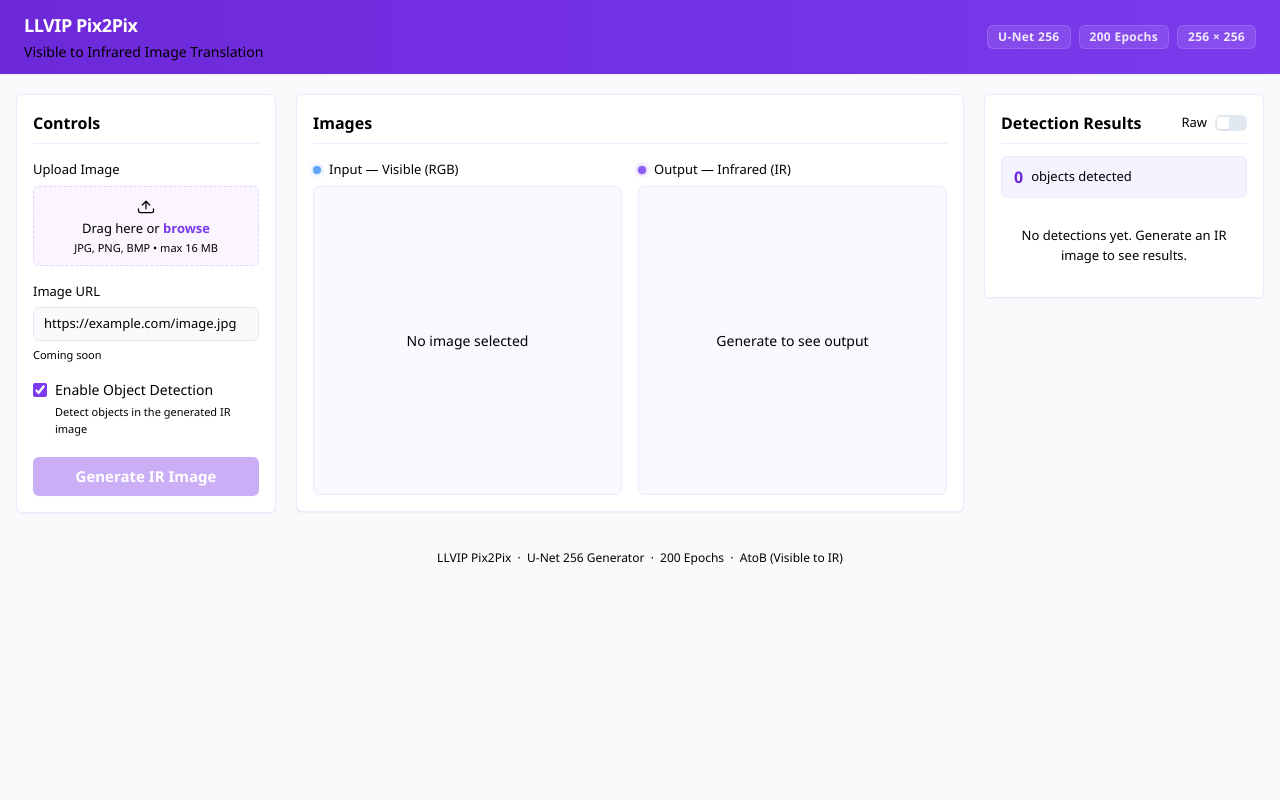
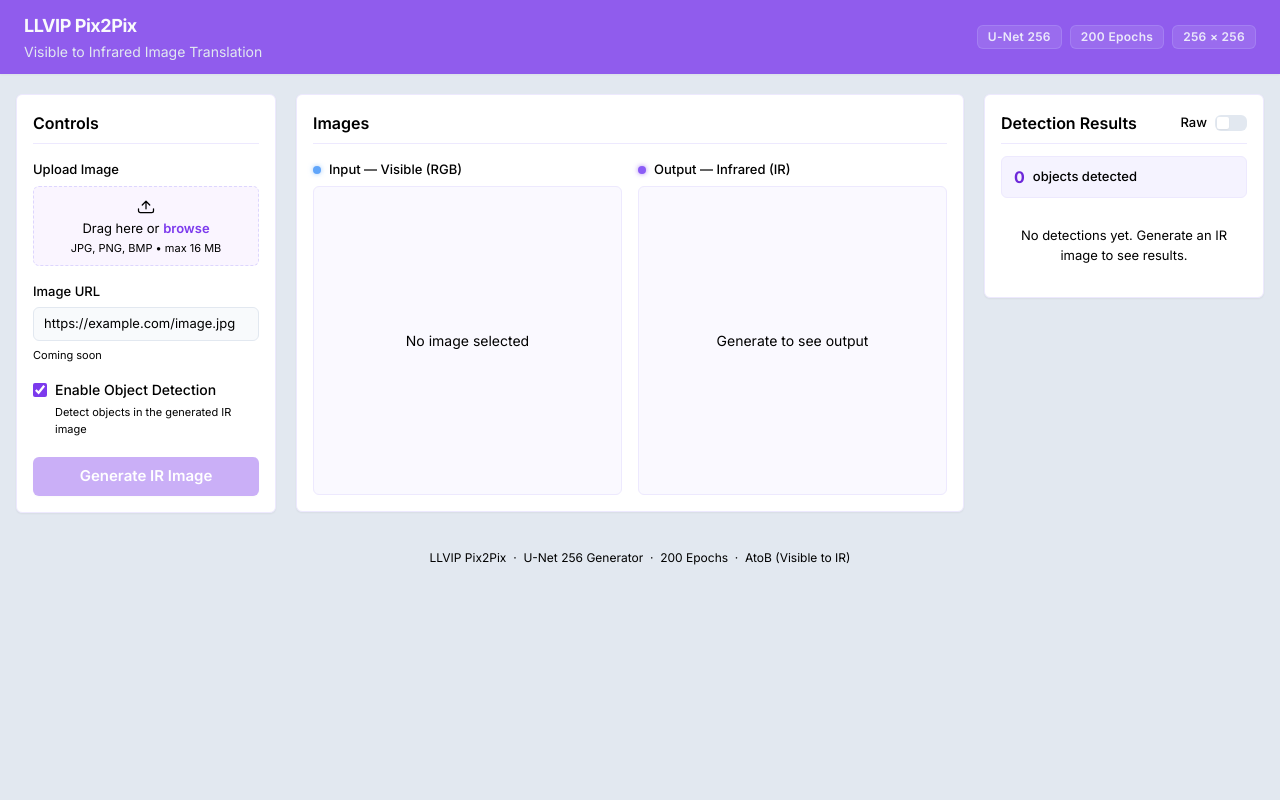
Before and after one commit to jliyon23/V2IR-pix2pix, a Flask app: page / in a window 1280 px wide. Run offline with Flask 3, Linux system fonts and the light colour scheme; parts of the project's set-up code (start-up, migrations or seed data) failed here and were passed over; some libraries are stand-ins or nearby versions.

Commit message:
header theme change andused inter font

```diff
--- a/templates/index.html
+++ b/templates/index.html
@@ -5,18 +5,24 @@
   <meta charset="UTF-8" />
   <meta name="viewport" content="width=device-width, initial-scale=1.0" />
   <title>LLVIP Pix2Pix — Visible to Infrared</title>
+
+  <!-- Inter Google Font -->
+  <link rel="preconnect" href="https://fonts.googleapis.com">
+  <link rel="preconnect" href="https://fonts.gstatic.com" crossorigin>
+  <link href="https://fonts.googleapis.com/css2?family=Inter:wght@400;500;600;700&display=swap" rel="stylesheet">
+
   <script src="https://cdn.tailwindcss.com/3.4.17"></script>
   <link rel="stylesheet" href="{{ url_for('static', filename='css/style.css') }}" />
 </head>
 
-<body class="bg-slate-50 min-h-screen w-full"
-  style="font-size:16px; font-family:'Segoe UI',system-ui,-apple-system,sans-serif; color:#1e1b4b;">
+<body class="bg-slate-200 min-h-screen w-full"
+  style="font-size:16px; font-family:'Inter', system-ui, -apple-system, sans-serif; color:#1e1b4b;">
 
-  <header class="bg-gradient-to-r from-violet-700 to-violet-600 px-6 py-3 shadow-sm">
+  <header class="bg-violet-600 opacity-80 px-6 py-3 shadow-sm">
     <div class="w-full flex items-center justify-between">
       <div>
         <h1 class="text-[18px] font-bold text-white tracking-tight">LLVIP Pix2Pix</h1>
-        <p class="text-[14px] text-black mt-0.5">Visible to Infrared Image Translation</p>
+        <p class="text-[14px] text-slate-200 mt-0.5">Visible to Infrared Image Translation</p>
       </div>
       <div class="flex gap-2 flex-wrap">
         <span
@@ -46,8 +52,8 @@
           aria-label="Upload image by clicking or dragging">
           <input type="file" id="fileInput" accept="image/*" hidden />
           <div id="dzIdle" class="flex flex-col items-center py-2 pointer-events-none">
-            <svg class="text-black mb-1" width="20" height="20" fill="none" stroke="currentColor"
-              stroke-width="1.5" viewBox="0 0 24 24">
+            <svg class="text-black mb-1" width="20" height="20" fill="none" stroke="currentColor" stroke-width="1.5"
+              viewBox="0 0 24 24">
               <path stroke-linecap="round" stroke-linejoin="round"
                 d="M3 16.5v2.25A2.25 2.25 0 005.25 21h13.5A2.25 2.25 0 0021 18.75V16.5M16.5 12L12 7.5m0 0L7.5 12M12 7.5v9" />
             </svg>
```
